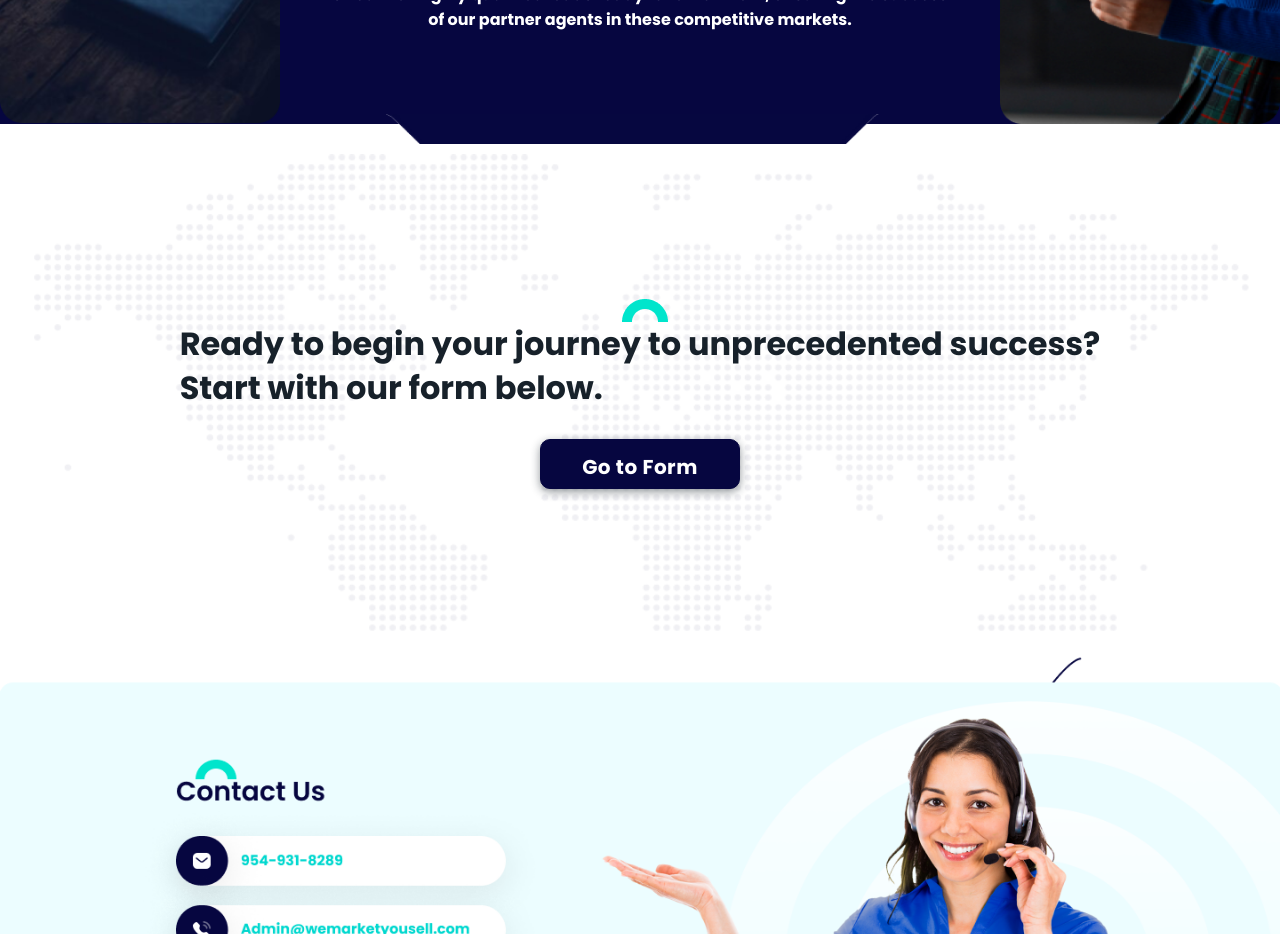
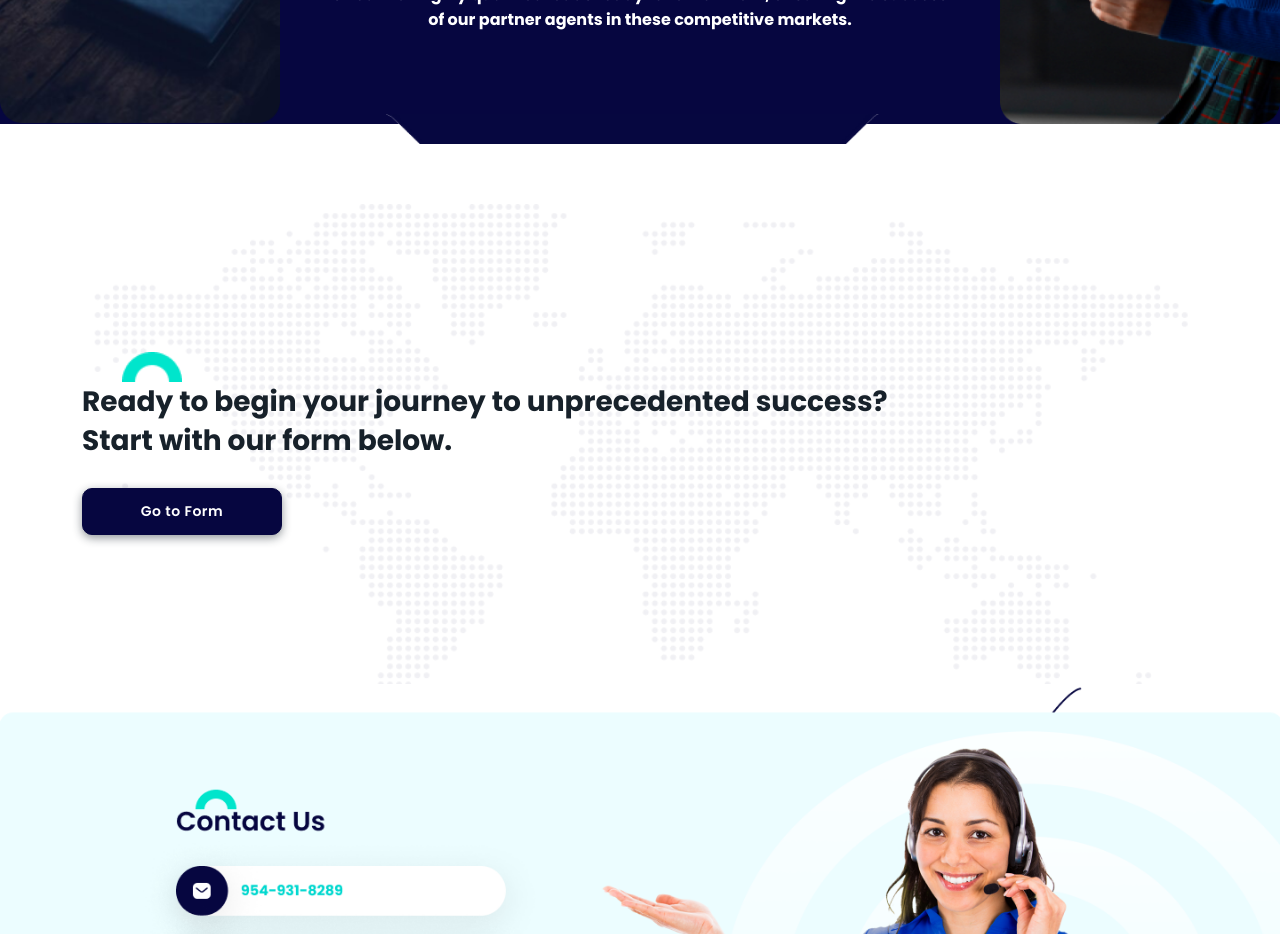
Before and after one commit to Sohaib-Ahmed869/weMarket, a React (Create React App) app: page / in a window 1280 px wide. Shown: the part 3160-4094 px from the top of the page. Built offline with nearby package versions, Linux system fonts and the light colour scheme.

Commit message:
Final Updates

```diff
--- a/src/components/Team.js
+++ b/src/components/Team.js
@@ -14,14 +14,16 @@ import elipse from '../assets/images/home/Ellipse.png'
 const Team = () => {
   return (
     <React.Fragment>
-      <div style={{textAlign: 'left', padding: '20px' }}>
-        <div id='team' style={{ backgroundImage: `url(${frame})`, height: '60vh', backgroundRepeat: 'no-repeat', backgroundSize: 'cover', display: 'flex', flexDirection: 'column', alignItems: 'center', justifyContent: 'center'}}>
-          <img src={elipse} alt="" className="img-fluid" style={{ marginLeft: '10px' }} />
-          <h2>Ready to begin your journey to unprecedented success?<br></br>
-            Start with our form below.</h2>
-          <button className="btn btn-primary" style={{ width: '200px', height: '50px', borderRadius: '10px', fontSize: '20px', fontWeight: 'bold', marginTop: '20px' }}>Go to Form</button>
+      <Container>
+      <div className="text-left" style={{textAlign: 'left',marginTop:'70px' }}>
+        <div id='team' style={{ backgroundImage: `url(${frame})`, height: '60vh', backgroundRepeat: 'no-repeat', backgroundSize: 'cover', display: 'flex', flexDirection: 'column',  justifyContent: 'center'}}>
+          <img src={elipse} alt="" className="img-fluid" style={{ marginLeft: '40px' , width: '60px', height: '30px'}} />
+          <h3>Ready to begin your journey to unprecedented success?<br></br>
+            Start with our form below.</h3>
+          <button className="btn btn-primary" style={{width:'200px',borderRadius: '10px', fontSize: '14px', marginTop: '20px' }}>Go to Form</button>
         </div>
       </div>
+      </Container>
 
     </React.Fragment>
   )
```
